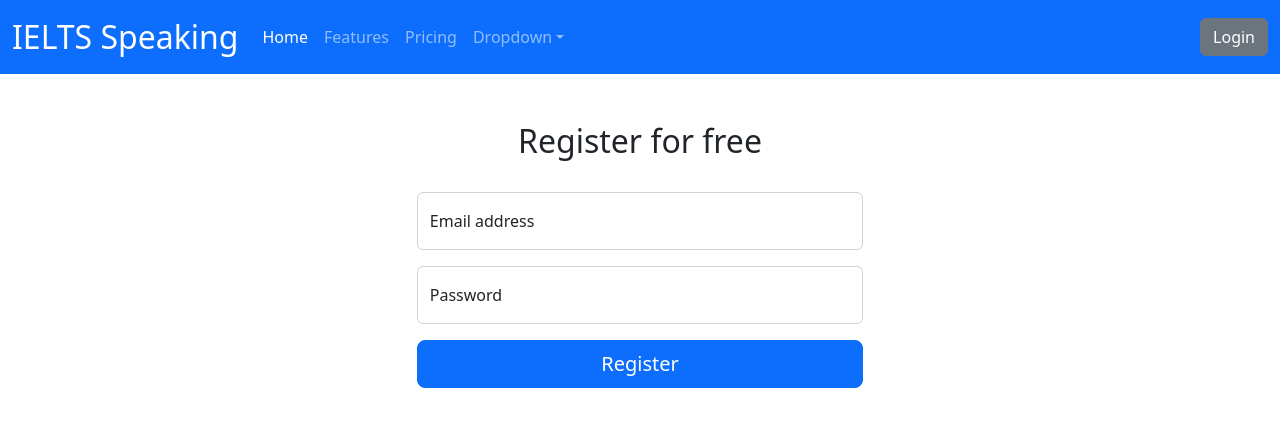
After one commit to kirillak404/IELTS-practice, a Flask app: page /register in a window 1280 px wide. The commit adds this page. Shown: the top 427 px of the page. Run offline with Flask 2, Linux system fonts and the light colour scheme.

Commit message:
Login and register added

```diff
--- a/app/forms.py
+++ b/app/forms.py
@@ -10,3 +10,12 @@ class LoginForm(FlaskForm):
                              validators=[DataRequired(),
                                          Length(min=4, max=60)])
     submit = SubmitField('Sign In')
+
+
+class RegistrationForm(FlaskForm):
+    email = StringField('Email',
+                        validators=[DataRequired(), Email()])
+    password = PasswordField('Password',
+                             validators=[DataRequired(),
+                                         Length(min=4, max=60)])
+    submit = SubmitField('Register')
--- a/app/routes.py
+++ b/app/routes.py
@@ -1,26 +1,64 @@
 import os
 import time
 
-from flask import render_template, request, jsonify, redirect
+from flask import render_template, request, jsonify, redirect, flash, url_for
+from flask_login import login_user, logout_user, login_required, current_user
 
-from app import app
+from app import app, db
 from app.utils import transcript_file
-from app.forms import LoginForm
+from app.forms import LoginForm, RegistrationForm
+
+from app.models import User
+from sqlalchemy.exc import IntegrityError
+
 
 
 @app.route('/')
-def hello_world():
-    return render_template("practice.html")
+def index():
+    return render_template("index.html")
 
 
 @app.route('/login', methods=['GET', 'POST'])
 def login():
     form = LoginForm()
     if form.validate_on_submit():
-        print("valid")
-        return redirect('/')
-    print("invalid")
+        user = User.query.filter_by(email=form.email.data).first()
+        if user and user.check_password(form.password.data):
+            login_user(user)
+            return redirect(url_for('index'))
+        else:
+            flash('Login failed. Check your username and/or password.', 'danger')
     return render_template('login.html', form=form)
+
+
+@app.route('/register', methods=['GET', 'POST'])
+def register():
+    if current_user.is_authenticated:
+        flash('You are already registered and authenticated')
+        return redirect(url_for('index'))
+
+    form = RegistrationForm()
+    if form.validate_on_submit():
+        user = User(email=form.email.data)
+        user.set_password(form.password.data)
+        db.session.add(user)
+        try:
+            db.session.commit()
+        except IntegrityError as e:
+            flash('A user with this email address is already registered')
+            return redirect(url_for('register'))
+
+        flash('Registration successful. You can now log in.')
+        return redirect(url_for('login'))
+    return render_template('register.html', form=form)
+
+
+@app.route('/logout')
+@login_required
+def logout():
+    logout_user()
+    flash('You have been logged out.', 'success')
+    return redirect(url_for('index'))
 
 
 @app.route("/upload_audio", methods=["POST"])
--- a/app/templates/layout.html
+++ b/app/templates/layout.html
@@ -45,9 +45,6 @@
                 <li class="nav-item">
                   <a class="nav-link" href="#">Pricing</a>
                 </li>
-                <li class="nav-item">
-                  <a class="nav-link" href="#">About</a>
-                </li>
                 <li class="nav-item dropdown">
                   <a class="nav-link dropdown-toggle" data-bs-toggle="dropdown" href="#" role="button" aria-haspopup="true" aria-expanded="false">Dropdown</a>
                   <div class="dropdown-menu">
@@ -59,11 +56,17 @@
                   </div>
                 </li>
               </ul>
-                  <a href="/login">
-                    <button class="btn btn-secondary my-2 my-sm-0" type="submit" >Login</button>
-                  </a>
-            </div>
+                {% if current_user.is_authenticated %}
+                <a href="{{ url_for('logout') }}">
+                    <button class="btn btn-secondary my-2 my-sm-0" type="submit">Logout</button>
+                </a>
+                {% else %}
+                <a href="{{ url_for('login') }}">
+                    <button class="btn btn-secondary my-2 my-sm-0" type="submit">Login</button>
+                </a>
+                {% endif %}
           </div>
+        </div>
         </nav>
 
         {% if get_flashed_messages() %}
--- /dev/null
+++ b/app/templates/register.html
@@ -0,0 +1,45 @@
+{% extends "layout.html" %}
+
+{% block title %}
+    Register
+{% endblock %}
+
+{% block main %}
+<h2>
+  Register for free
+</h2>
+<br>
+
+
+<div class="container">
+    <form method="POST" action="{{ url_for('register') }}" style="width: 40%; margin: 0 auto;" id="login-form" novalidate>
+            {{ form.csrf_token }}
+        <div class="form-floating mb-3">
+            {{ form.email(id="floatingInput", class="form-control " + form.email|validation_class, placeholder="name@example.com, required=True") }}
+            <label for="floatingInput">Email address</label>
+            <div class="invalid-feedback">
+                Please enter a valid email address.
+            </div>
+        </div>
+        <div class="form-floating">
+            {{ form.password(id="floatingPassword", class="form-control " + form.password|validation_class, placeholder="Password", required=True) }}
+            <label for="floatingPassword">Password</label>
+            <div class="invalid-feedback">
+                Your password must contain between 4 and 60 characters.
+            </div>
+        </div>
+        <div class="d-grid gap-2 mt-3">
+        {{ form.submit(class="btn btn-primary btn-lg") }}
+        </div>
+    </form>
+</div>
+
+
+
+<!-- From validation scripts-->
+<script src="{{ url_for('static', filename='validation.js') }}"></script>
+
+
+
+
+{% endblock %}
```
Also changed, not shown: app/__init__.py (+10 -12 lines), app/models.py (+14 -13 lines), app/templates/index.html (+11 -62 lines).
